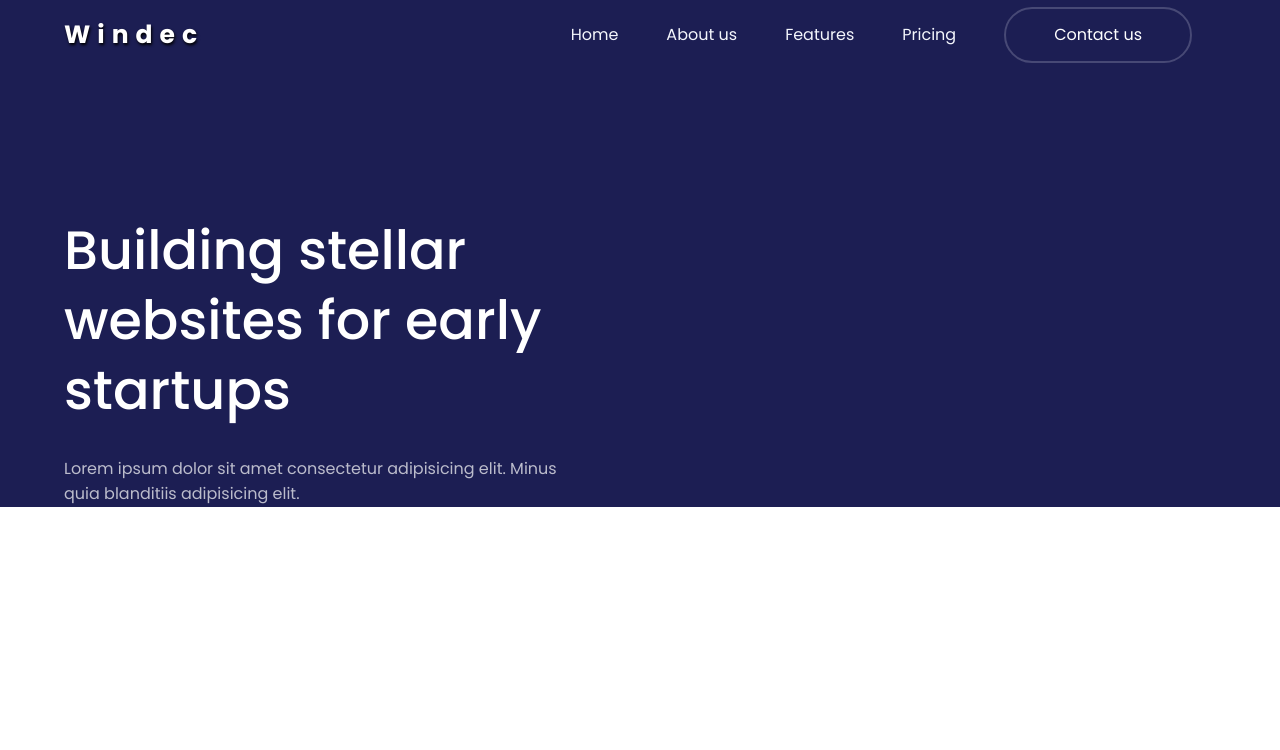
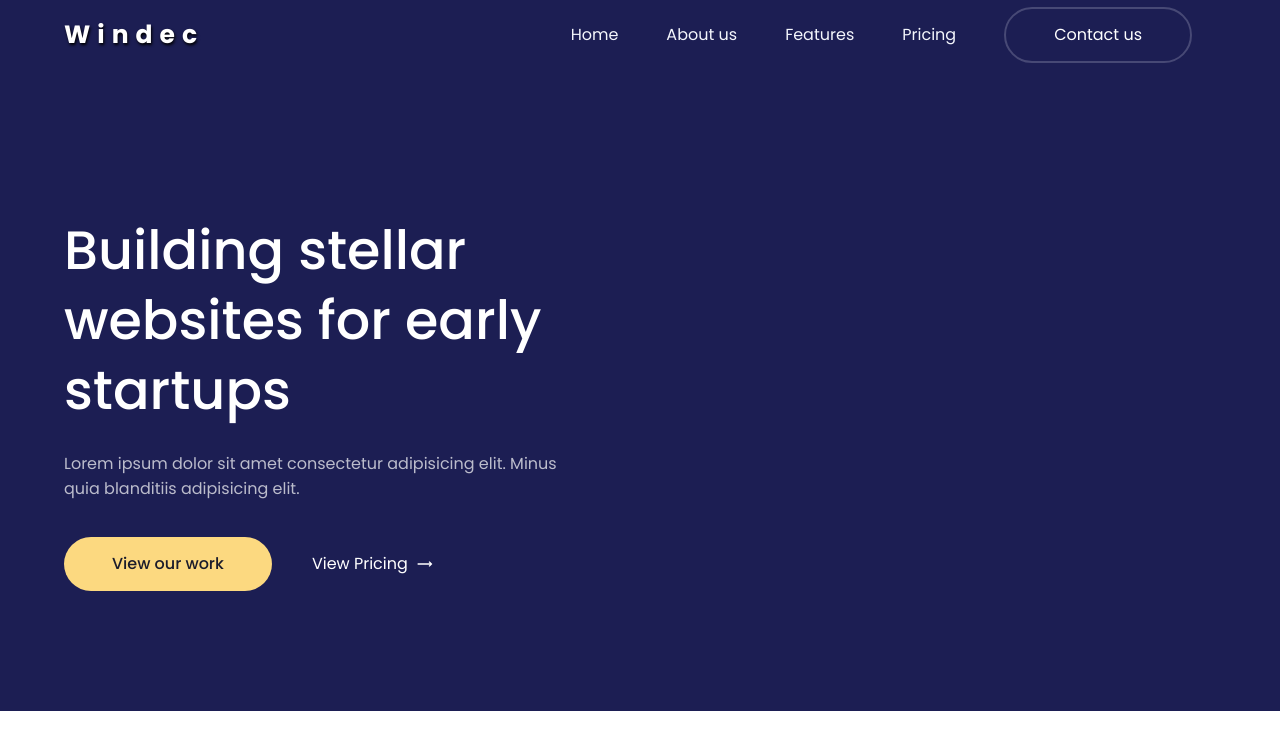
Before and after one commit to Meldy2503/Windec, a React (Create React App) app: page / in a window 1280 px wide. Shown: the top 750 px of the page. Built offline with nearby package versions, Linux system fonts and the light colour scheme.

Commit message:
add buttons and links

```diff
--- a/src/components/HomePage/LandingPage.js
+++ b/src/components/HomePage/LandingPage.js
@@ -1,5 +1,8 @@
 import React from 'react';
 import { MainContainer, ContentContainer, LeftContent, RightContent  } from "./LandingPageStyled";
+import { Button } from "../styles/ButtonStyled";
+import { CgArrowLongRight } from "react-icons/cg";
+
 
 function LandingPage() {
   return (
@@ -11,8 +14,14 @@ function LandingPage() {
               </h2>
               <p>
                   Lorem ipsum dolor sit amet consectetur adipisicing elit. Minus quia blanditiis adipisicing elit.
-
               </p>
+              <span>
+                  <Button>View our work</Button>
+                  <li>
+                      <a href="#">View Pricing</a>
+                      <CgArrowLongRight />
+                  </li>
+              </span>
           </LeftContent>
           <RightContent>
 
--- a/src/components/HomePage/LandingPageStyled.js
+++ b/src/components/HomePage/LandingPageStyled.js
@@ -32,8 +32,36 @@ export const LeftContent = styled.div`
      width: 52rem;
      font-weight: 400;
      line-height: 1.6;
-     margin-top: 3rem;
+     margin-top: 2.5rem;
      opacity: 0.7;
+  }
+
+  span {
+     display: flex;
+     align-items: center;
+     flex-direction: row;
+     margin-top: 3.5rem;
+     margin-bottom: 12rem;
+     font-weight: 500;
+
+
+
+     li {
+        display: flex;
+        align-items: center;
+        list-style: none;
+        padding-left: 2.5em;
+     }
+
+     li a {
+        text-decoration: none;
+        color: #fff;
+        font-weight: 400;
+        padding-right: .6em;
+
+     }
+
+
   }
 
 `;
```
